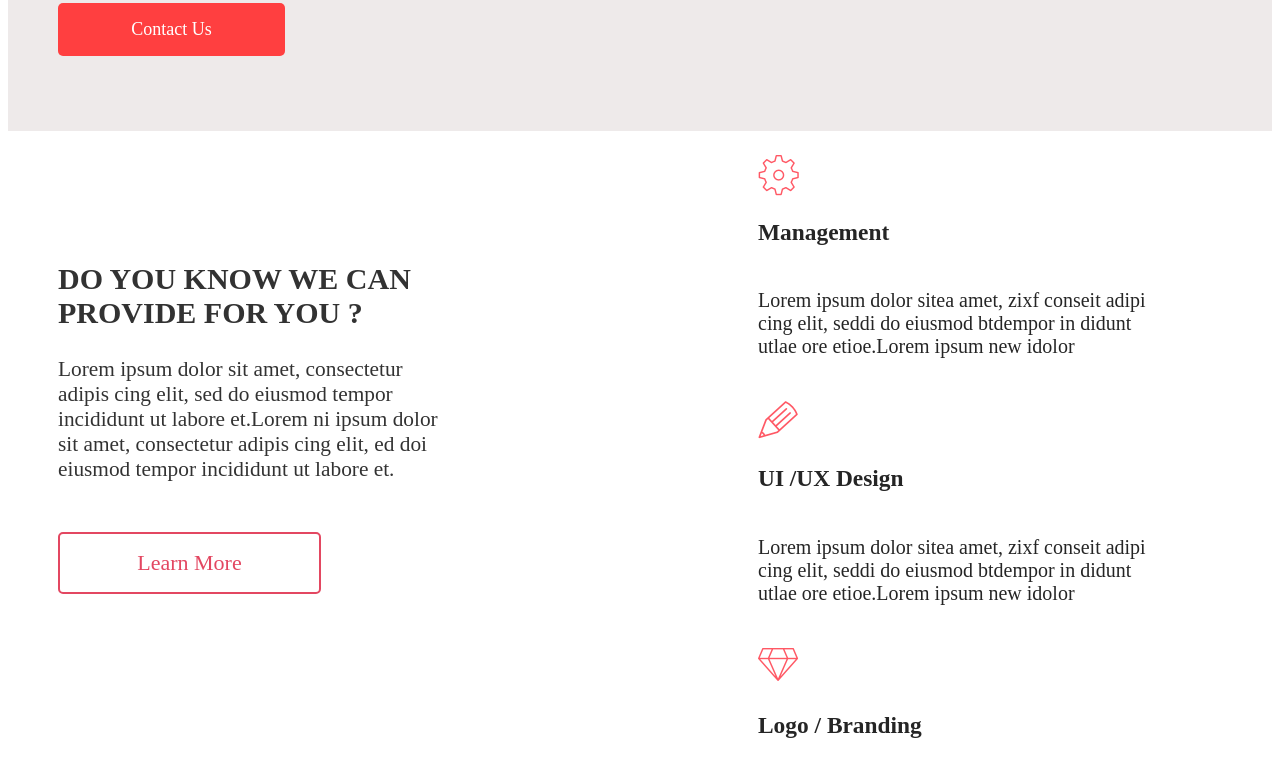
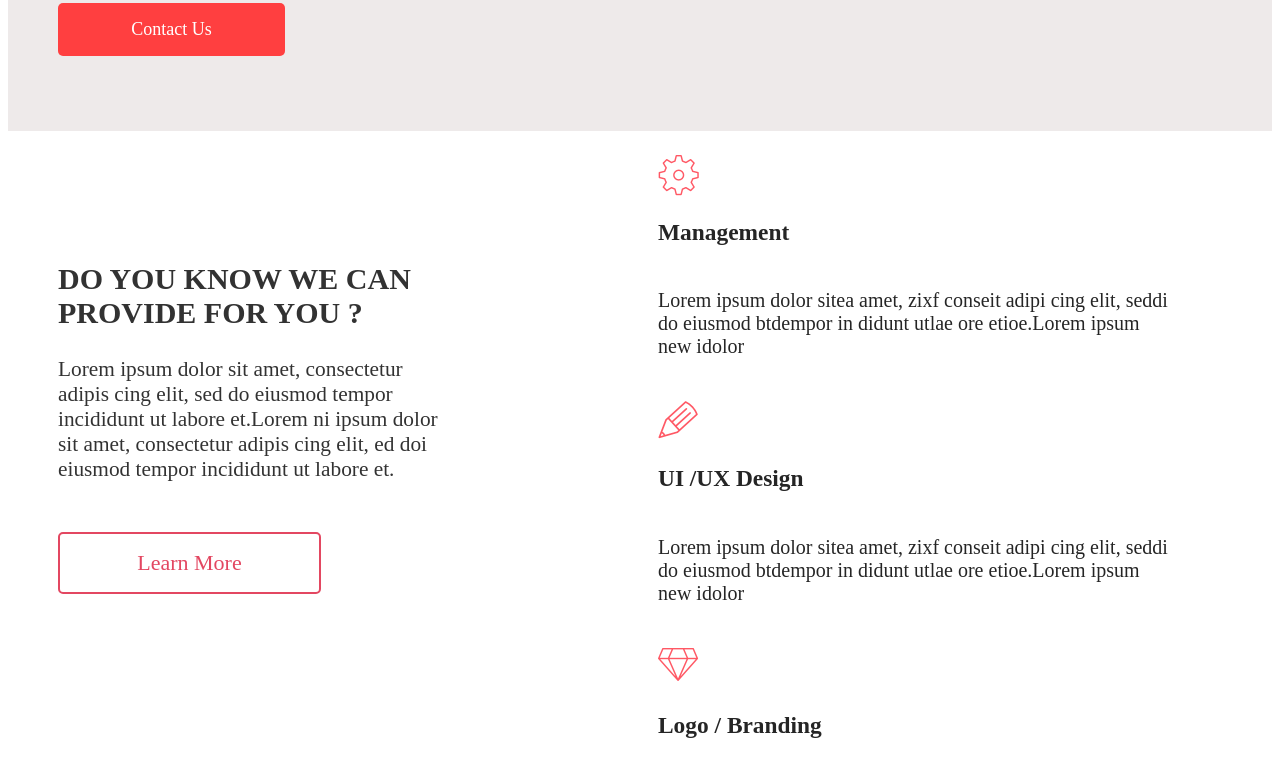
Before and after one commit to mikhailki/skillfactory-A3.13-Klinevskiy, a plain HTML site: page index.html in a window 1280 px wide. Shown: the part 892-1672 px from the top of the page. Drawn offline with Linux system fonts and the light colour scheme.

Commit message:
Add files via upload

```diff
--- a/peer2peer2_A3.13.css
+++ b/peer2peer2_A3.13.css
@@ -92,6 +92,7 @@ font-size: 16pt;
                     /*начинаем DO UOU KNOW WE CAN*/
 .main-wrap {
 	display: flex;
+	justify-content: space-between;
 }
 
 .services {
@@ -135,14 +136,15 @@ font-size: 16pt;
 .services-2 {
 	display: flex;
 	flex-wrap: wrap;
+
 }
 
 .item-2 {/*размещаем надписи квадратом*/
    display: flex;
-    flex: 1 1 250px;
+    flex: 1 1 150px;
     flex-wrap: wrap;
 	margin-bottom: auto;
-	margin-left: 250px;
+	margin-left: 150px;
 	margin-right: 100px;
 	font-size: 15pt;
 	opacity: 0.85;
```
